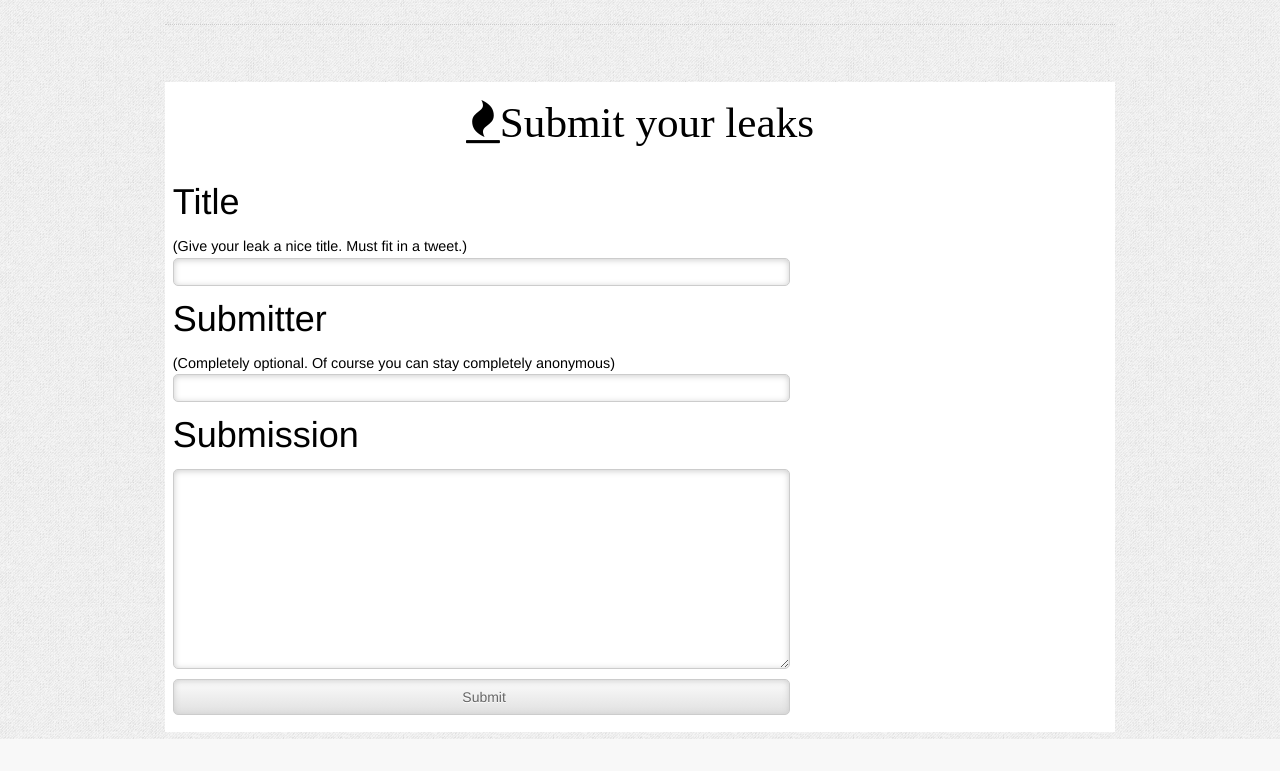
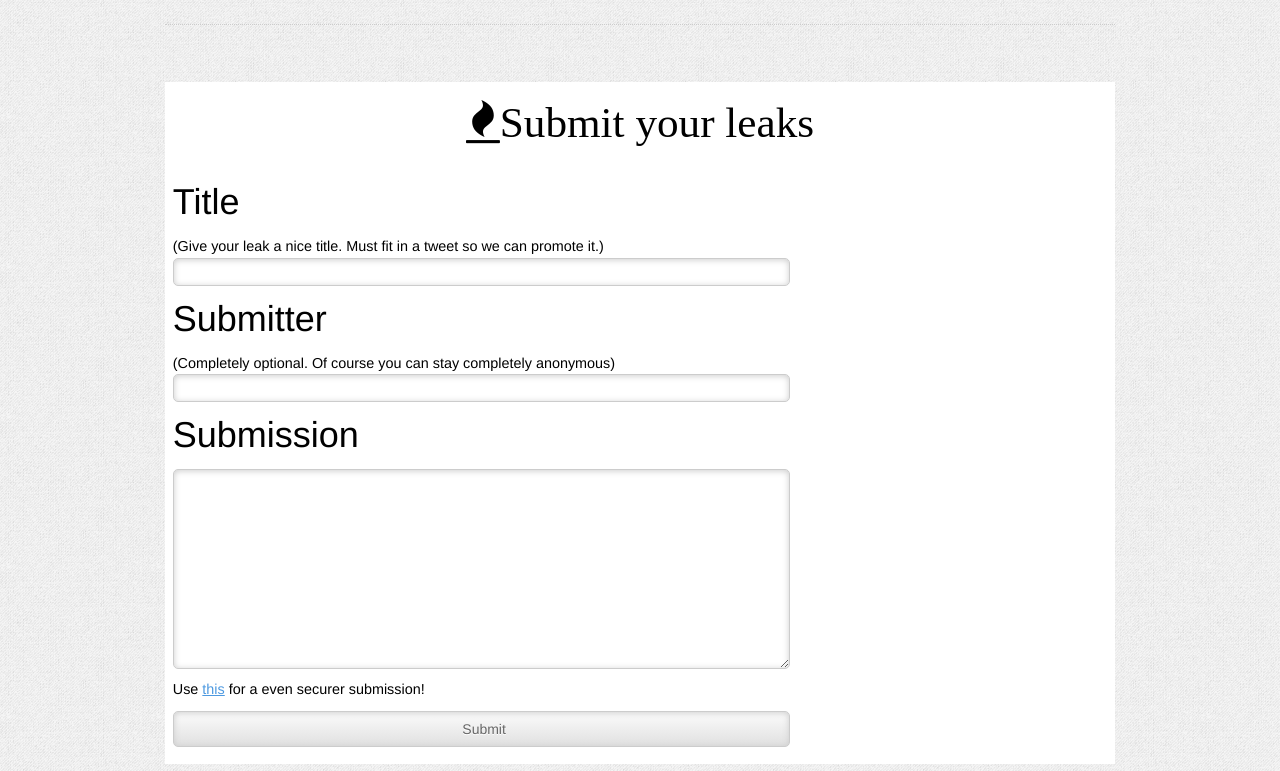
Before and after one commit to leakyleaks-ctf/leakyleaks.ctf, a Flask app: page /submit in a window 1280 px wide. Shown: the part 441-1212 px from the top of the page. Before the commit the page ends 1180 px from the top, so only its background shows below. Run offline with Flask 2, Linux system fonts and the light colour scheme.

Commit message:
Implement e2e crypto

```diff
--- a/app/templates/index.html
+++ b/app/templates/index.html
@@ -59,8 +59,9 @@
     <h4>News</h4>
 
     <ul>
+        <li><strong>2020-01-21:</strong>We implemented <a href="/static/leakyleaks.pub">even more secure end to end encryption</a>.</li>
+        <li><strong>2020-01-19:</strong>We publish our code on github.</li>
         <li><strong>2020-01-15:</strong>Our first leak is published, and what great leak it is! And we have more to come in the pipeline!</li>
-        <li><strong>2020-01-19:</strong>We publish our code on github.</li>
     </ul>
 </div>
 {% endblock %}
--- a/app/templates/submit.html
+++ b/app/templates/submit.html
@@ -6,7 +6,7 @@
     <p>
         <form class="vertical" method="post">
             {{ form.hidden_tag() }}
-            <h3>{{ form.title.label }}</h3>  (Give your leak a nice title. Must fit in a tweet.)
+            <h3>{{ form.title.label }}</h3>  (Give your leak a nice title. Must fit in a tweet so we can promote it.)
             {{ form.title() }}
             {% for error in form.title.errors %}
             <div class="notice error">
@@ -41,6 +41,7 @@
             </div>
             {% endfor %}
 
+            Use <a href="/static/leakyleaks.pub">this</a> for a even securer submission!
             <p>{{ form.submit() }}</p>
         </form>
     </p>
```
Also changed, not shown: 1 other file.
